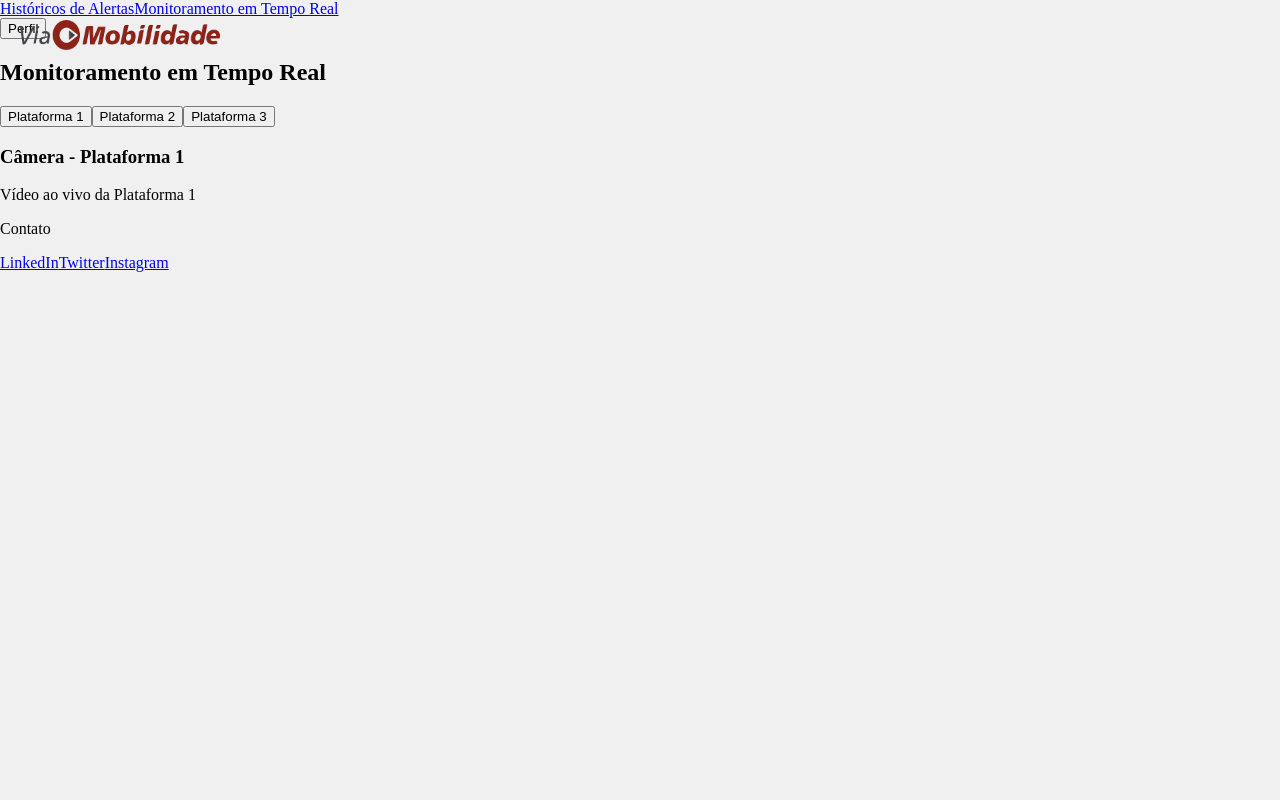
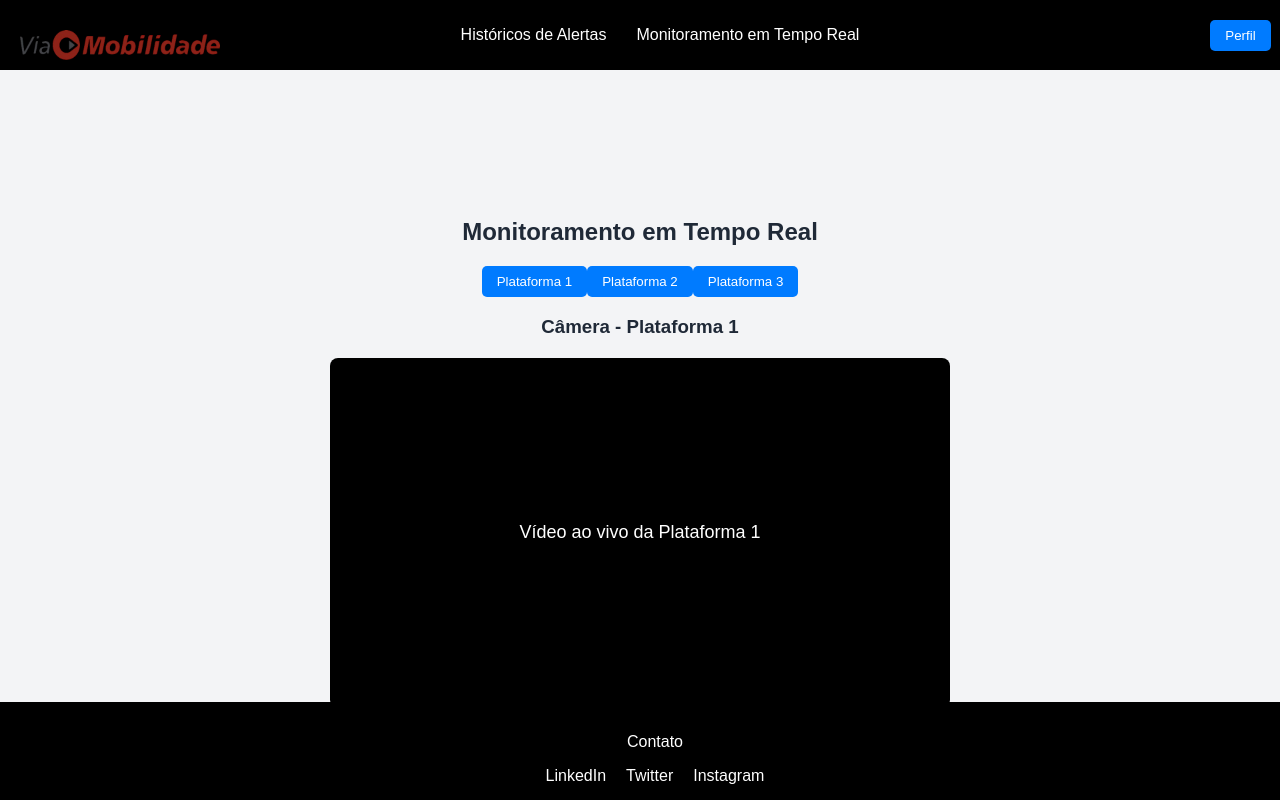
Before and after one commit to bluecore1/Challenge.Front03, a Next.js app in the folder challenge-front-end-ccr/: page /monitoramento in a window 1280 px wide. Built offline with nearby package versions, Linux system fonts and the light colour scheme.

Commit message:
Codigo CSS Monitoramento

```diff
--- a/challenge-front-end-ccr/app/monitoramento/styles.css
+++ b/challenge-front-end-ccr/app/monitoramento/styles.css
@@ -0,0 +1,136 @@
+
+body {
+    font-family: Arial, sans-serif;
+    background-color: #f3f4f6;
+    color: #1f2937;
+    margin: 0;
+    padding: 0;
+}
+
+
+header {
+    background-color: black;
+    color: white;
+    padding: 10px 28px;
+    display: flex;
+    justify-content: space-between;
+    align-items: center;
+    width: 100%;
+    position: fixed;
+    top: 0;
+    left: 0;
+    right: 0;
+    z-index: 1000;
+    height: 50px;
+}
+
+
+.login-logo img {
+    position: absolute;
+    top: 50%;
+    left: 20px;
+    transform: translateY(-50%);
+}
+
+
+nav {
+    flex-grow: 1;
+    text-align: center;
+    margin-left: -16px;
+}
+
+nav a {
+    color: white;
+    text-decoration: none;
+    margin: 0 15px;
+
+}
+
+button {
+    background-color: #007bff;
+    color: white;
+    padding: 8px 15px;
+    border: none;
+    border-radius: 5px;
+    cursor: pointer;
+}
+#perfil1-button{
+    margin-left: -135px;
+}
+#sair1-button{
+    margin-left: -135px;
+}
+
+
+.profile-menu {
+    position: absolute;
+    top: 40px;
+    right: 0;
+    background: rgb(19, 13, 13);
+    box-shadow: 0px 4px 6px rgba(0, 0, 0, 0.1);
+    border-radius: 5px;
+    width: 120px;
+    display: none;
+}
+
+.profile-menu.show {
+    display: block;
+}
+
+.profile-menu button {
+    width: 100%;
+    padding: 10px;
+    border: none;
+    background: none;
+    text-align: left;
+    cursor: pointer;
+}
+
+.profile-menu button:hover {
+    background-color: #f0f0f0;
+}
+
+
+.container {
+    max-width: 100%;
+    padding: 80px 20px 20px;
+    text-align: center;
+}
+
+
+.video-container {
+    background: black;
+    width: 50%;
+    height: 350px;
+    margin: 20px auto;
+    display: flex;
+    align-items: center;
+    justify-content: center;
+    color: white;
+    font-size: 18px;
+    border-radius: 8px;
+}
+
+
+footer {
+    background-color: black;
+    color: white;
+    text-align: center;
+    padding: 15px;
+    width: 100%;
+    position: fixed;
+    bottom: 0;
+    left: 0;
+    right: 0;
+}
+
+footer a {
+    color: white;
+    text-decoration: none;
+    margin: 0 10px;
+    transition: color 0.3s ease;
+}
+
+footer a:hover {
+    color: gray;
+}
```
